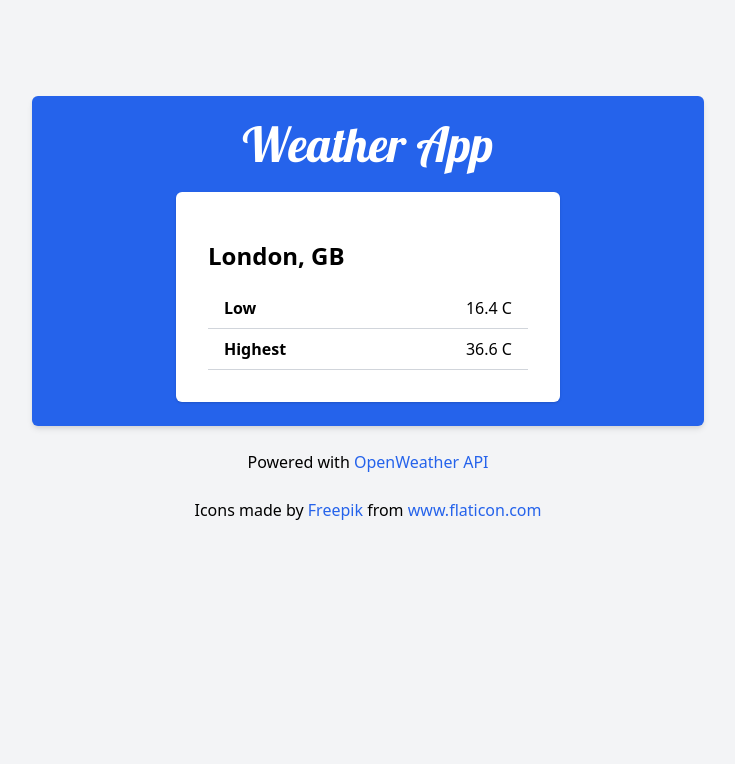
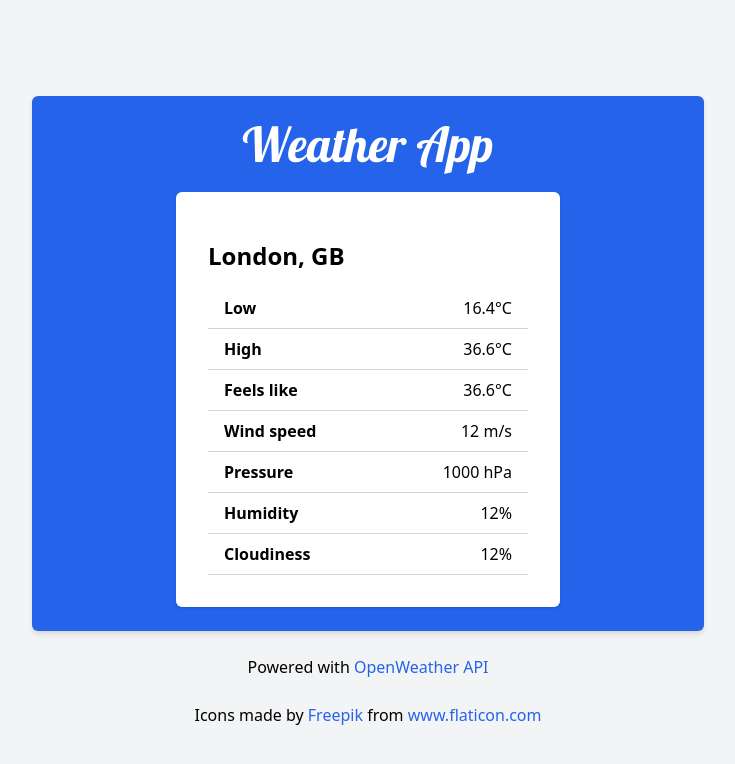
Before and after one commit to bardenHa/weather-app, a React (Create React App) app: page / in a window 1280 px wide. Shown: the top 764 px of the page, without its empty margins (272-1007 px from the left). Built offline with nearby package versions, Linux system fonts and the light colour scheme.

Commit message:
style: added required weather rows

```diff
--- a/src/components/ResultForm.jsx
+++ b/src/components/ResultForm.jsx
@@ -10,19 +10,59 @@ class ResultForm extends Component {
         <div className="mx-8 mt-4">
           <table className="w-full table-fixed border-gray-200 border-collapse">
             <tr className="border-none">
-              <th className="w-1/4 py-2 px-4 border-b border-gray-300 text-left">
+              <th className="py-2 px-4 border-b border-gray-300 text-left">
                 Low
               </th>
               <td className="py-2 px-4 border-b border-gray-300 text-right">
-                16.4 C
+                16.4°C
               </td>
             </tr>
             <tr className="border-none">
-              <th className="w-1/4 py-2 px-4 border-b border-gray-300 text-left">
-                Highest
+              <th className="py-2 px-4 border-b border-gray-300 text-left">
+                High
               </th>
               <td className="py-2 px-4 border-b border-gray-300 text-right">
-                36.6 C
+                36.6°C
+              </td>
+            </tr>
+            <tr className="border-none">
+              <th className="py-2 px-4 border-b border-gray-300 text-left">
+                Feels like
+              </th>
+              <td className="py-2 px-4 border-b border-gray-300 text-right">
+                36.6°C
+              </td>
+            </tr>
+            <tr className="border-none">
+              <th className="py-2 px-4 border-b border-gray-300 text-left">
+                Wind speed
+              </th>
+              <td className="py-2 px-4 border-b border-gray-300 text-right">
+                12 m/s
+              </td>
+            </tr>
+            <tr className="border-none">
+              <th className="py-2 px-4 border-b border-gray-300 text-left">
+                Pressure
+              </th>
+              <td className="py-2 px-4 border-b border-gray-300 text-right">
+                1000 hPa
+              </td>
+            </tr>
+            <tr className="border-none">
+              <th className="py-2 px-4 border-b border-gray-300 text-left">
+                Humidity
+              </th>
+              <td className="py-2 px-4 border-b border-gray-300 text-right">
+                12%
+              </td>
+            </tr>
+            <tr className="border-none">
+              <th className="py-2 px-4 border-b border-gray-300 text-left">
+                Cloudiness
+              </th>
+              <td className="py-2 px-4 border-b border-gray-300 text-right">
+                12%
               </td>
             </tr>
           </table>
```
